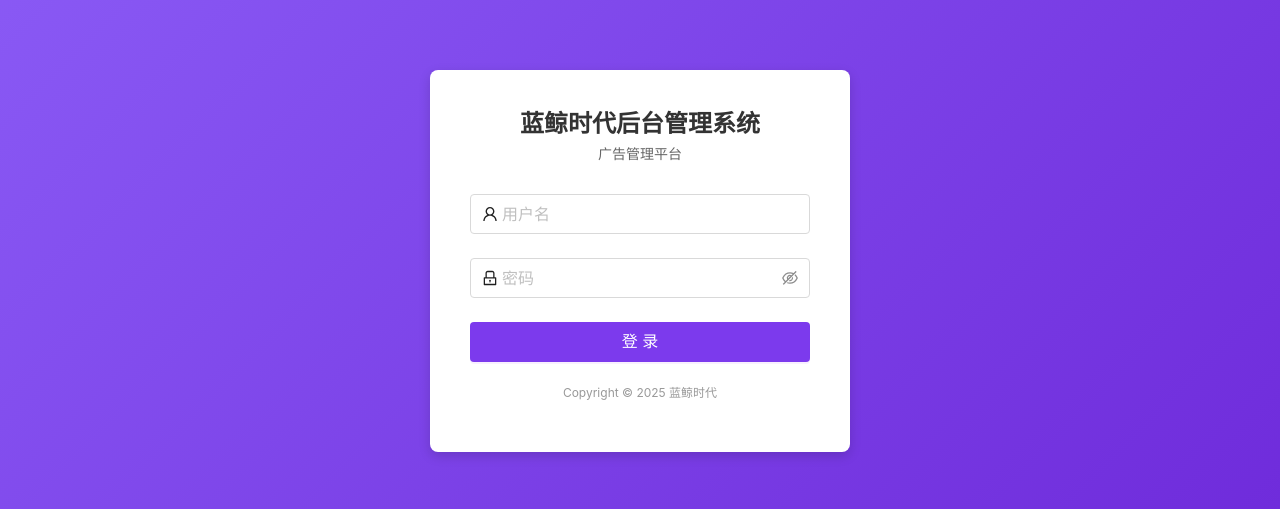
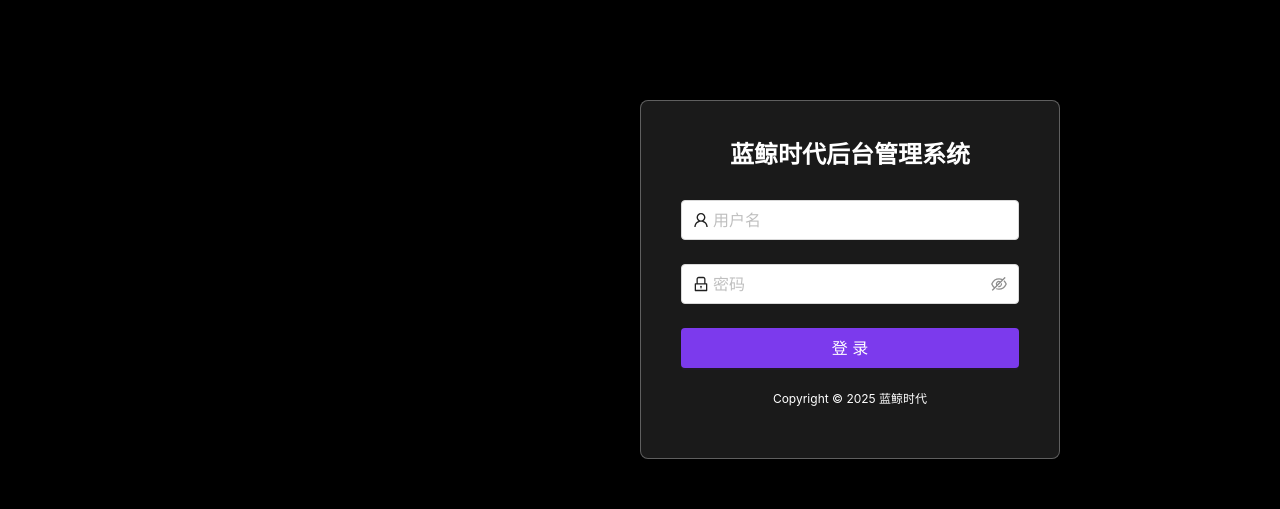
Before and after one commit to AlexanderToT/adverSystem, a React (Vite) app in the folder frontend/: page /login in a window 1280 px wide. Shown: the part 139-648 px from the top of the page. Built offline with nearby package versions, Linux system fonts and the light colour scheme.

Commit message:
登陆页面样式

```diff
--- a/frontend/src/layouts/AuthLayout.module.less
+++ b/frontend/src/layouts/AuthLayout.module.less
@@ -1,49 +1,70 @@
 .authLayout {
     min-height: 100vh;
-    background: linear-gradient(135deg, #8b5cf6 0%, #6d28d9 100%);
+    position: relative;
+    overflow: hidden;
+    background-color: #000000;
+}
+
+.splineContainer {
+    position: absolute;
+    top: 0;
+    left: 0;
+    right: -200px; /* 向右延伸，把水印推出可视区域 */
+    bottom: -70px; /* 向下延伸，把水印推出可视区域 */
+    z-index: 0;
+    width: calc(100% + 200px); /* 增加宽度 */
+    height: calc(100% + 70px); /* 增加高度 */
+    overflow: hidden; /* 隐藏溢出部分 */
 }
 
 .content {
     display: flex;
-    justify-content: center;
+    justify-content: flex-start; /* 改为靠左对齐 */
     align-items: center;
     padding: 24px;
+    min-height: 100vh;
+    position: relative;
+    z-index: 1;
+    box-sizing: border-box; /* 确保padding不影响总宽度 */
 }
 
 .container {
-    background-color: white;
+    background-color: rgba(255, 255, 255, 0.1);
+    backdrop-filter: blur(10px);
+    -webkit-backdrop-filter: blur(10px);
     border-radius: 8px;
-    box-shadow: 0 4px 12px rgba(0, 0, 0, 0.15);
+    box-shadow: 0 4px 20px rgba(0, 0, 0, 0.25);
+    border: 1px solid rgba(255, 255, 255, 0.3);
     width: 100%;
     max-width: 420px;
     padding: 40px;
     position: relative;
+    margin-top: 3%;
+    margin-left: 50%; /* 固定值，不使用transform */
+    margin-right: auto; /* 自动调整右边距 */
+    transform: none; /* 移除transform */
 }
 
 .header {
-    text-align: center;
+    text-align: center; /* 添加标题居中样式 */
     margin-bottom: 32px;
 }
 
 .title {
     font-size: 24px;
     font-weight: bold;
-    color: #333;
+    color: #ffffff;
     margin-bottom: 8px;
 }
 
 .subtitle {
-    color: #666;
+    color: #ffffff;
     margin-bottom: 0;
-}
-
-.formContainer {
-    margin-bottom: 24px;
 }
 
 .footer {
     text-align: center;
-    color: #999;
+    color: #ffffff;
     font-size: 12px;
     margin-top: 24px;
 }
--- a/frontend/src/layouts/AuthLayout.tsx
+++ b/frontend/src/layouts/AuthLayout.tsx
@@ -1,5 +1,6 @@
 import React from 'react';
 import { Layout } from 'antd';
+import Spline from '@splinetool/react-spline';
 import styles from './AuthLayout.module.less';
 
 const { Content } = Layout;
@@ -14,11 +15,13 @@ interface AuthLayoutProps {
 const AuthLayout: React.FC<AuthLayoutProps> = ({ children }) => {
   return (
     <Layout className={styles.authLayout}>
+      <div className={styles.splineContainer} style={{ transform: 'translateX(-20%)' }}>
+        <Spline scene="https://prod.spline.design/JnfeYb9RiSPtDRxB/scene.splinecode" />
+      </div>
       <Content className={styles.content}>
         <div className={styles.container}>
           <div className={styles.header}>
             <h1 className={styles.title}>蓝鲸时代后台管理系统</h1>
-            <p className={styles.subtitle}>广告管理平台</p>
           </div>
           <div className={styles.formContainer}>
             {children}
--- /dev/null
+++ b/package.json
@@ -0,0 +1,6 @@
+{
+  "dependencies": {
+    "@splinetool/react-spline": "^4.0.0",
+    "@splinetool/runtime": "^1.9.96"
+  }
+}
```
Also changed, not shown: 1 other file (tests, documents, lock files or other folders).
